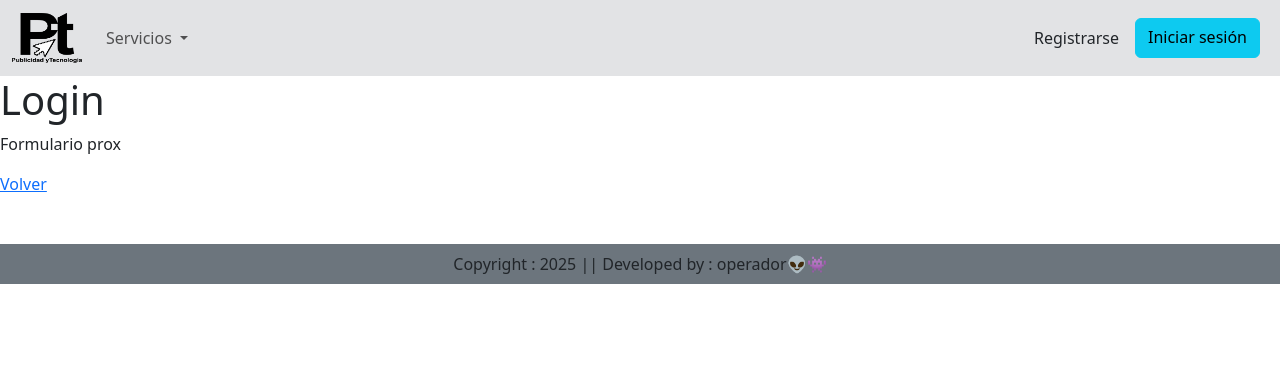
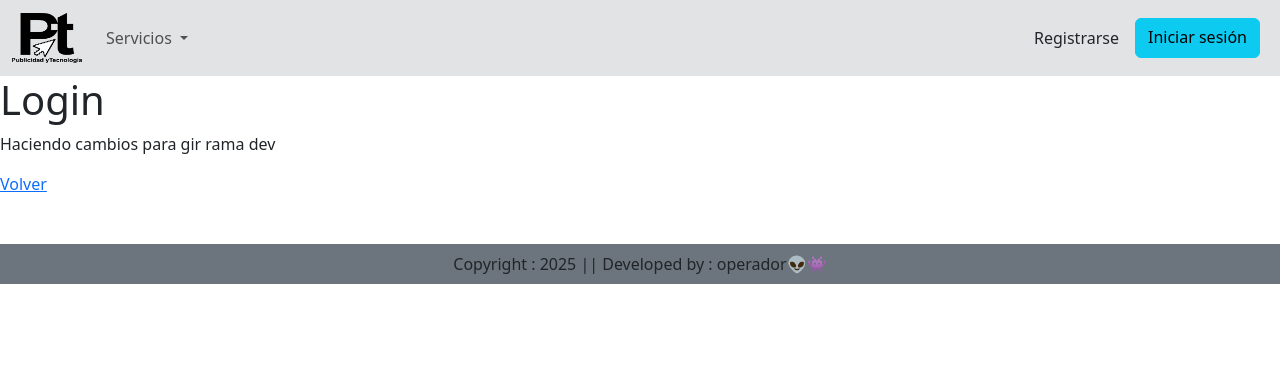
Before and after one commit to ifconfig68/sistemas-de-compra-django, a Django app: template mesa_ayuda/templates/login.html in a window 1280 px wide. Shown: the top 376 px of the page. Run offline with Django 5.2, Linux system fonts and the light colour scheme; the template is opened without the code that fills it, so the values that code supplies are empty.

Commit message:
cambios dev

```diff
--- a/mesa_ayuda/templates/login.html
+++ b/mesa_ayuda/templates/login.html
@@ -5,7 +5,7 @@
 {% block content %}
 
     <h1>Login</h1>
-    <p>Formulario prox</p>
+    <p>Haciendo cambios para gir rama dev</p>
     <a href=" {% url 'inicio'%}">Volver</a>
 
 
```
